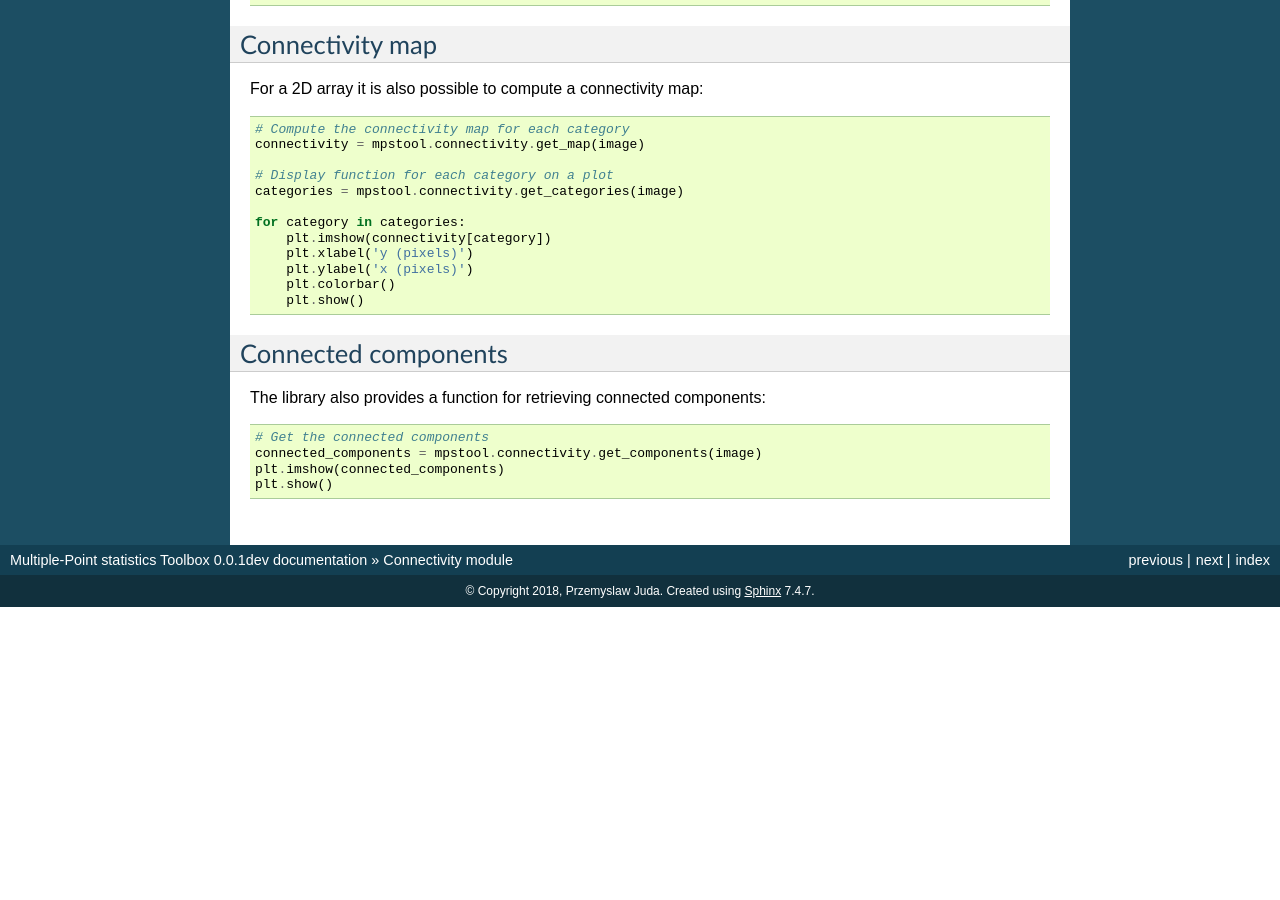
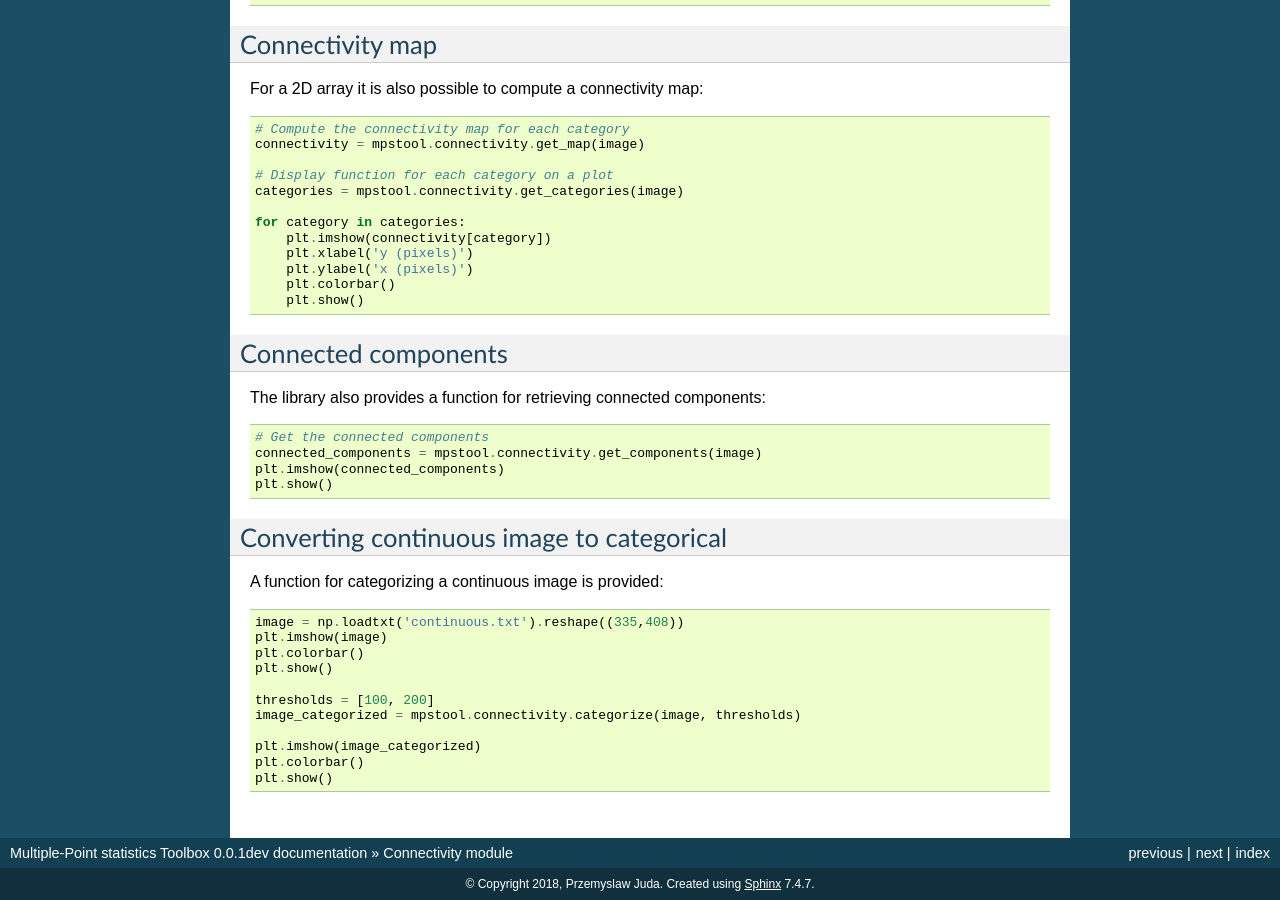
Before and after one commit to UniNE-CHYN/mps_toolbox, a Sphinx documentation site: the page built from docs/connectivity.rst, in a window 1280 px wide and 900 px high, scrolled down 1365 px. Built offline with Sphinx 7.4.7, drawn with Linux system fonts in a browser that asks for light colours; formulas are drawn with MathJax 3; before the commit the page ends 1972 px from its top, so only the background shows below that; some of the changed text lies outside the part shown.

Commit message:
Thresholding function added

```diff
--- a/docs/connectivity.rst
+++ b/docs/connectivity.rst
@@ -109,5 +109,24 @@ The library also provides a function for retrieving connected components::
     plt.imshow(connected_components)
     plt.show()
 
+
+Converting continuous image to categorical
+------------------------------------------
+
+A function for categorizing a continuous image is provided::
+
+    image = np.loadtxt('continuous.txt').reshape((335,408))
+    plt.imshow(image)
+    plt.colorbar()
+    plt.show()
+
+    thresholds = [100, 200]
+    image_categorized = mpstool.connectivity.categorize(image, thresholds)
+
+    plt.imshow(image_categorized)
+    plt.colorbar()
+    plt.show()
+
+
 ..
   %$\epsilon_i = \sum_{k} |{2\tau_i(\mathbf{h_k}) - 2\tau^{\textrm{ref}}_i(\mathbf{h_k}) |}/{k} $
```
Also changed, not shown: README.md (+19 -0 lines), 2 other files.
